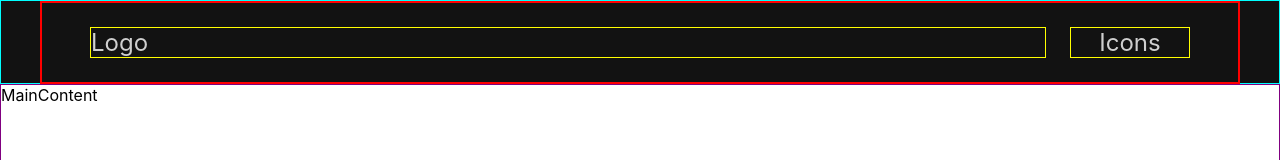
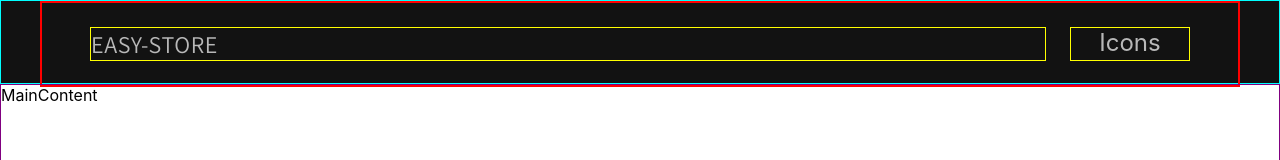
Before and after one commit to lletierce/easy-store-demo, a React (Create React App) app: page / in a window 1280 px wide. Shown: the top 160 px of the page. Built offline with nearby package versions, Linux system fonts and the light colour scheme.

Commit message:
F01a: HOME > Navbar > Add <Logo/>

```diff
--- a/src/components/pages/home/HomePage.js
+++ b/src/components/pages/home/HomePage.js
@@ -27,7 +27,7 @@ const HomePageStyled = styled.div`
   .header{
     border: 1px solid cyan;
     background:#121212;
-    color: rgba(255, 255, 255, 0.8);
+    color: rgba(255, 255, 255, 0.7);
   }
   .mainContent{
     border: 1px solid purple;
--- /dev/null
+++ b/src/components/pages/home/Logo.js
@@ -0,0 +1,20 @@
+import React from 'react'
+import styled from 'styled-components';
+
+export default function Logo() {
+  return (
+    <LogoStyled>easy-store</LogoStyled>
+  )
+}
+
+const LogoStyled = styled.span`
+    font-size: 24px;
+    text-transform: uppercase;
+    font-family: 'Assistant', sans-serif;
+    letter-spacing: 0.6px;
+
+    cursor: pointer;
+    &:hover {
+            color: #FFFFFF;
+    }
+`;
--- a/src/components/pages/home/Navbar.js
+++ b/src/components/pages/home/Navbar.js
@@ -1,10 +1,11 @@
 import React from 'react'
 import styled from 'styled-components';
+import Logo from './Logo';
 
 export default function Navbar() {
   return (
     <NavbarStyled>
-        <div className='heading'>Logo</div>
+        <div className='heading'><Logo /></div>
         <div className='icons'>Icons</div>
     </NavbarStyled>
   )
```
